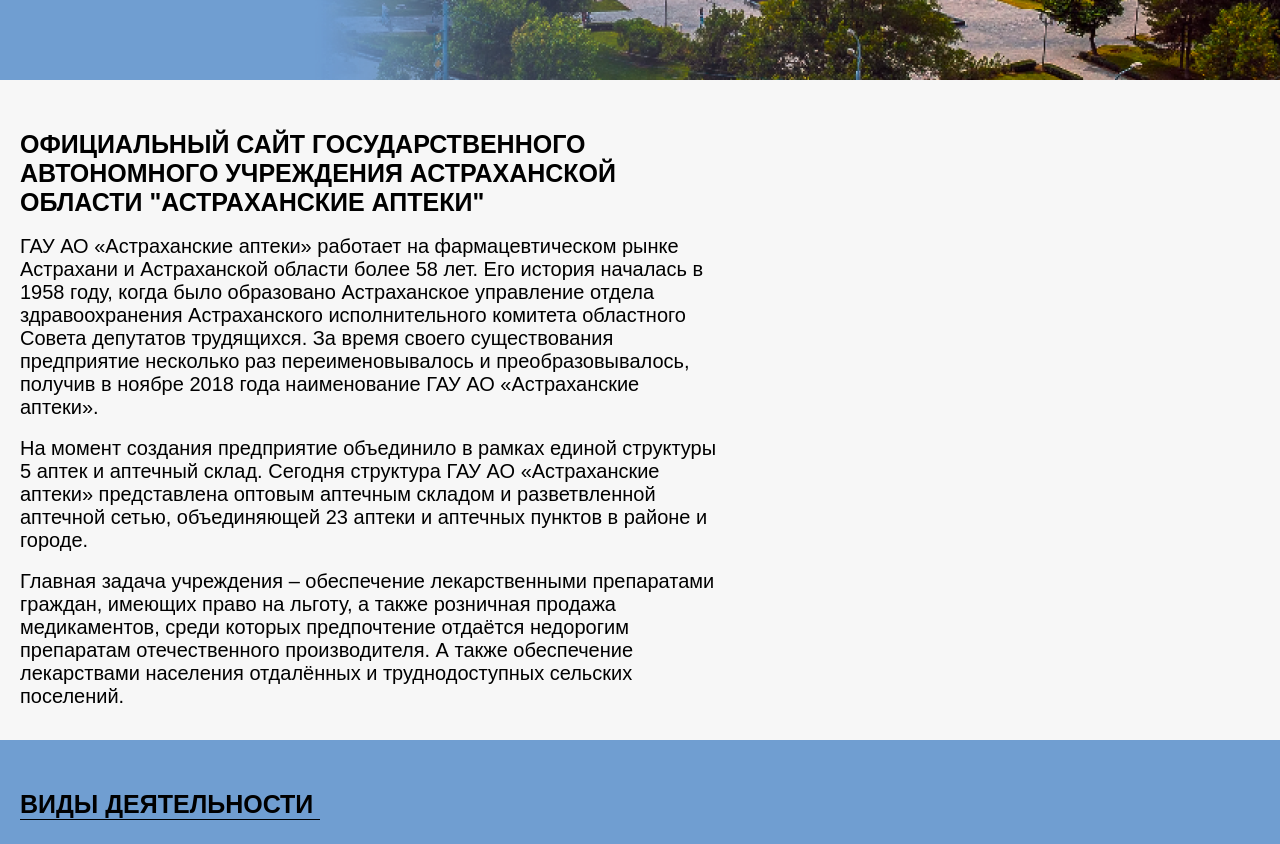
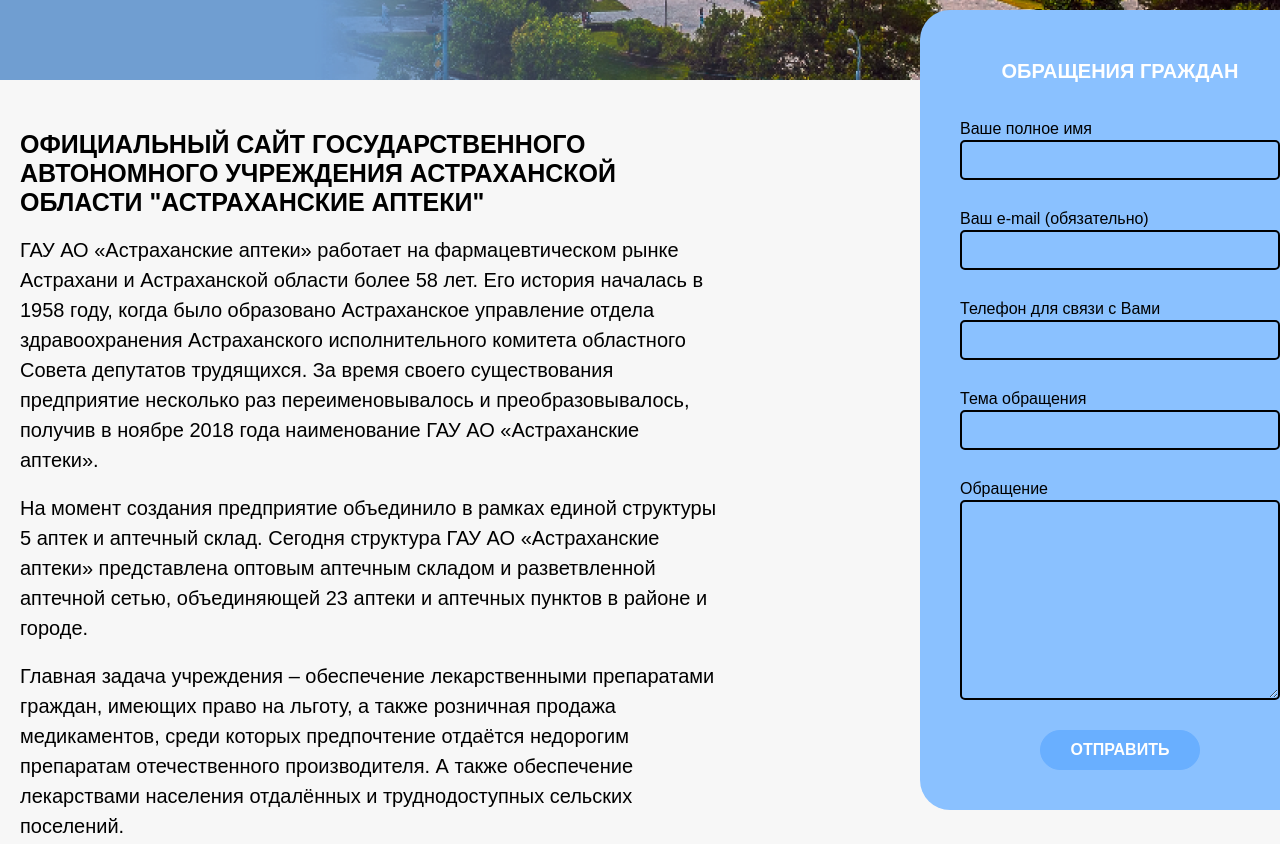
Before and after one commit to Kollosok/apteka, a plain HTML site: page index.html in a window 1280 px wide. Shown: the part 580-1424 px from the top of the page. Drawn offline with Linux system fonts and the light colour scheme.

Commit message:
Add files via upload

```diff
--- a/index.html
+++ b/index.html
@@ -30,7 +30,7 @@
                     </a>
                     <a href="#" class="link-items">
                         <li>
-                            Магазины
+                            Аптеки
                         </li>
                     </a>
                 </ul>
@@ -77,7 +77,24 @@
                             </p>
                         </div>
                         <div class="test">
-
+                            <h3 class="test-title">
+                                ОБРАЩЕНИЯ ГРАЖДАН
+                            </h3>
+                            <label for="name" class="name-text">Ваше полное имя</label>
+                            <input type="text" id="name" name="name" class="name"/>
+                            <label for="name" class="name-text">Ваш e-mail (обязательно) </label>
+                            <input type="e-mail" id="name" name="name" class="name"/>
+                            <label for="name" class="name-text">Телефон для связи с Вами</label>
+                            <input type="tel" id="name" name="name" class="name"/>
+                            <label for="name" class="name-text">Тема обращения</label>
+                            <input type="text" id="name" name="name" class="name"/>
+                            <label for="name" class="name-text">Обращение</label>
+                            <textarea type="text" id="name" name="name" class="name-block"></textarea>
+                            <a href="#" class="button-test-link">
+                                <div class="button-test">
+                                    ОТПРАВИТЬ
+                                </div>
+                            </a>
                         </div>
                 </section>
             </div>
--- a/style.css
+++ b/style.css
@@ -92,17 +92,83 @@ header {
     font-weight: 600;
 }
 .history {
-    height: 660px;
+    height: 870px;
     padding-top: 50px;
+    display: flex;
+    justify-content: space-between;
 }
 .history-text {
     color: black;
     font-family: Arial, Helvetica, sans-serif;
     font-size: 20px;
+    line-height: 1.5;
 }
 .block-history-text {
     width: 700px;
 }
+.test {
+    width: 400px;
+    height: 800px;
+    background-color:#8ac1ff;
+    border-radius: 30px;
+    position: relative;
+    right: 100px;
+    bottom: 120px;
+    display: flex;
+    flex-direction: column;
+    padding: 40px;
+}
+.test-title {
+    height: 70px;
+    color: white;
+    font-family: Arial, Helvetica, sans-serif;
+    padding-top: 10px;
+    font-size: 20px;
+    font-weight: 700;
+    text-align: center;
+}
+.name {
+    width:320px;
+    height: 40px;
+    border: 2px solid black;
+    border-radius: 5px;
+    margin-bottom: 30px;
+    font-size: 18px;
+    font-family: Arial, Helvetica, sans-serif;
+}
+.name-block {
+    width:320px;
+    height: 200px;
+    border: 2px solid black;
+    border-radius: 5px;
+    font-family: Arial, Helvetica, sans-serif;
+}
+.name-text {
+    font-family: Arial, Helvetica, sans-serif;
+    padding-bottom: 2px;
+}
+.button-test {
+    font-family: Arial, Helvetica, sans-serif;
+    font-weight: 600;
+    text-align: center;
+    width: 160px;
+    height: 40px;
+    border: 1px solid #69afff;
+    border-radius: 25px;
+    background-color: #69afff;
+    padding: 10px;
+}
+.button-test:hover {
+    background-color: white;
+    color:#69afff;
+    transition: 0.5s;
+}
+.button-test-link {
+    border-radius: 25px;
+    margin: 0 auto;
+    margin-top: 30px;
+}
+
 .pharmacy-region-title {
     color: black;
     font-family: Arial, Helvetica, sans-serif;
@@ -122,12 +188,12 @@ header {
 .container-region {
     width: 350px;
     height: 350px;
-    border: 2px solid gray;
+    border: 2px solid black;
     background-color: white;
     display: flex;
     align-items:center;
     flex-direction:column;
-    border-radius: 1%;
+    border-radius: 25px;
 }
 .region-text {
     color: black;
@@ -182,8 +248,8 @@ header {
 .activities-block {
     width: 400px;
     height: 400px;
-    border: 2px solid gray;
-    border-radius: 1%;
+    border: 2px solid black;
+    border-radius: 25px;
     background-color: white;
     align-items: center;
     padding-top: 50px;
@@ -211,4 +277,5 @@ header {
     color: black;
     font-family: Arial, Helvetica, sans-serif;
     font-size: 18px;
+    line-height: 1.2;
 }
```
Lines whose indentation alone changed are shown as unchanged.
